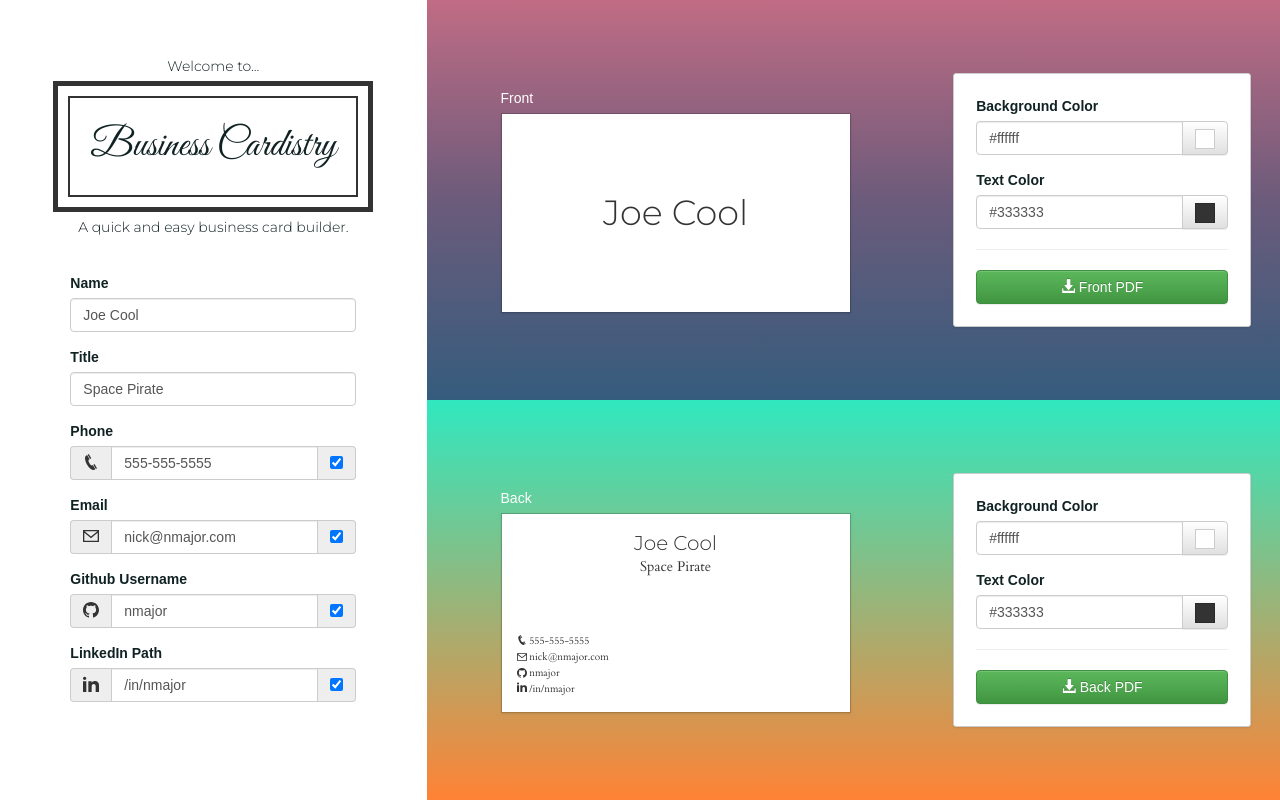
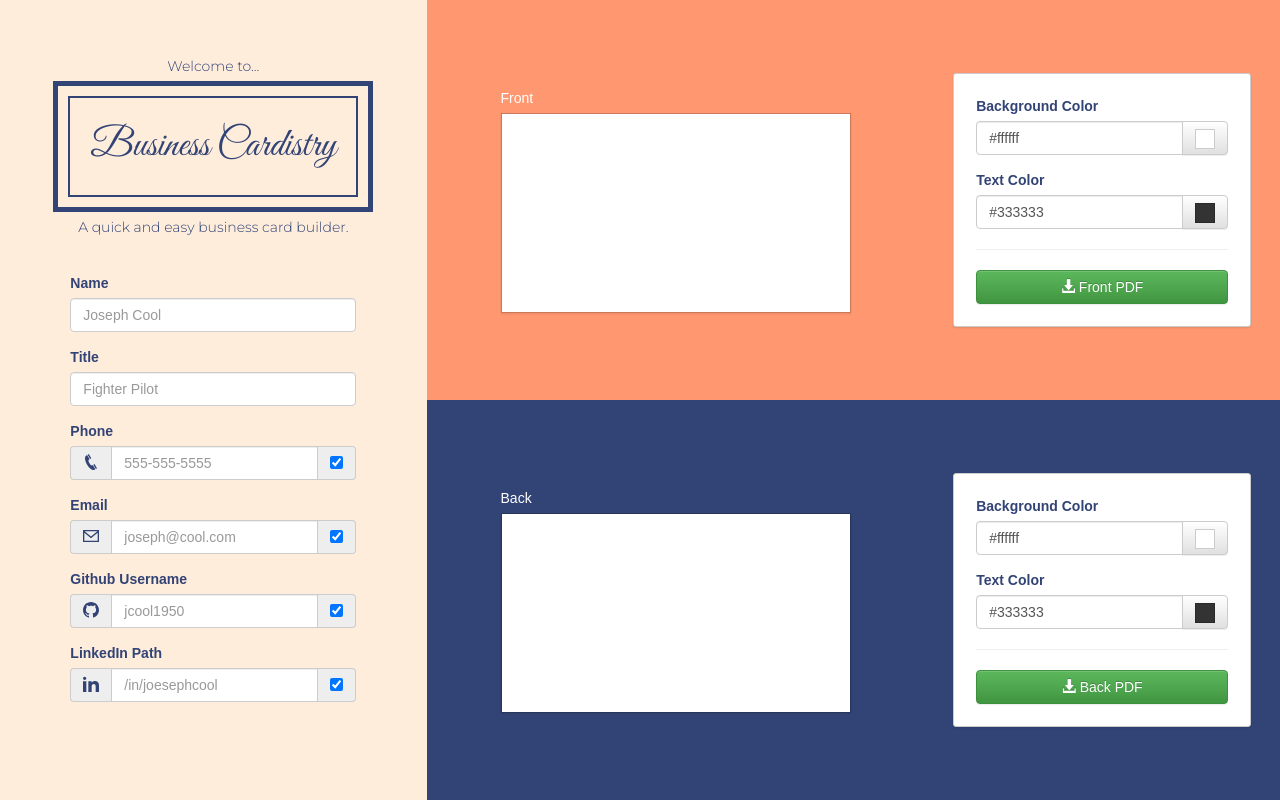
Before and after one commit to nmajor/business-cardistry-client, a React app: page / in a window 1280 px wide. Built offline with nearby package versions, Linux system fonts and the light colour scheme; some icons are missing.

Commit message:
Playing around with the colors and styling

```diff
--- a/src/components/CardBackContainer/CardBackContainer.css
+++ b/src/components/CardBackContainer/CardBackContainer.css
@@ -1,10 +1,7 @@
 .CardBackContainer {
   /* border-top: 5px solid #FFF; */
   padding: 30px 0;
-
-  background: #30E8BF;  /* fallback for old browsers */
-  background: -webkit-linear-gradient(to top, #FF8235, #30E8BF);  /* Chrome 10-25, Safari 5.1-6 */
-  background: linear-gradient(to top, #FF8235, #30E8BF); /* W3C, IE 10+/ Edge, Firefox 16+, Chrome 26+, Opera 12+, Safari 7+ */
+  background-color: #324376;  /* fallback for old browsers */
 }
 
 .CardBackContainer-preview {
--- a/src/components/CardBuildContainer/CardBuildContainer.css
+++ b/src/components/CardBuildContainer/CardBuildContainer.css
@@ -1,4 +1,6 @@
 .CardBuildContainer {
+  background-color: #FFEDDB;
+  color: #324376;
 }
 
 .CardBuildContainer-aside {
--- a/src/components/CardBuildContainer/CardBuildContainer.js
+++ b/src/components/CardBuildContainer/CardBuildContainer.js
@@ -13,13 +13,13 @@ class CardBuildContainer extends Component {
     super(props);
 
     this.state = {
-      name: 'Joe Cool',
-      title: 'Space Pirate',
+      name: '',
+      title: '',
 
-      phone: '555-555-5555',
-      email: 'nick@nmajor.com',
-      github: 'nmajor',
-      linkedin: '/in/nmajor',
+      phone: '',
+      email: '',
+      github: '',
+      linkedin: '',
 
       phoneShow: true,
       emailShow: true,
--- a/src/components/CardForm/CardForm.js
+++ b/src/components/CardForm/CardForm.js
@@ -54,7 +54,7 @@ class CardForm extends Component {
             <FormControl
               className="form-control"
               type="text"
-              placeholder="John Doe"
+              placeholder="Joseph Cool"
               name="name"
               value={name}
               onChange={this.handleTextChange}
@@ -65,7 +65,7 @@ class CardForm extends Component {
             <ControlLabel>Title</ControlLabel>
             <FormControl
               type="text"
-              placeholder="Space Pirate"
+              placeholder="Fighter Pilot"
               name="title"
               value={title}
               onChange={this.handleTextChange}
@@ -76,7 +76,7 @@ class CardForm extends Component {
             <ControlLabel>Phone</ControlLabel>
             <InputGroup>
               <InputGroup.Addon>
-                {phoneIcon('#333', 16)}
+                {phoneIcon('#324376', 16)}
               </InputGroup.Addon>
               <FormControl
                 type="text"
@@ -101,11 +101,11 @@ class CardForm extends Component {
             <ControlLabel>Email</ControlLabel>
             <InputGroup>
               <InputGroup.Addon>
-                {envelopeIcon('#333', 16)}
+                {envelopeIcon('#324376', 16)}
               </InputGroup.Addon>
               <FormControl
                 type="text"
-                placeholder="nick@nmajor.com"
+                placeholder="joseph@cool.com"
                 name="email"
                 value={email}
                 onChange={this.handleTextChange}
@@ -127,11 +127,11 @@ class CardForm extends Component {
             <ControlLabel>Github Username</ControlLabel>
             <InputGroup>
               <InputGroup.Addon>
-                {githubIcon('#333', 16)}
+                {githubIcon('#324376', 16)}
               </InputGroup.Addon>
               <FormControl
                 type="text"
-                placeholder="nmajor"
+                placeholder="jcool1950"
                 name="github"
                 value={github}
                 onChange={this.handleTextChange}
@@ -153,11 +153,11 @@ class CardForm extends Component {
             <ControlLabel>LinkedIn Path</ControlLabel>
             <InputGroup>
               <InputGroup.Addon>
-                {linkedinIcon('#333', 16)}
+                {linkedinIcon('#324376', 16)}
               </InputGroup.Addon>
               <FormControl
                 type="text"
-                placeholder="/in/nmajor"
+                placeholder="/in/joesephcool"
                 name="linkedin"
                 value={linkedin}
                 onChange={this.handleTextChange}
--- a/src/components/CardFrontContainer/CardFrontContainer.css
+++ b/src/components/CardFrontContainer/CardFrontContainer.css
@@ -2,9 +2,8 @@
   /* border-bottom: 5px solid #FFF; */
   padding: 30px 0;
 
-  background: #355C7D;  /* fallback for old browsers */
-  background: -webkit-linear-gradient(to bottom, #C06C84, #6C5B7B, #355C7D);  /* Chrome 10-25, Safari 5.1-6 */
-  background: linear-gradient(to bottom, #C06C84, #6C5B7B, #355C7D); /* W3C, IE 10+/ Edge, Firefox 16+, Chrome 26+, Opera 12+, Safari 7+ */
+
+  background-color: #FF9770;
 }
 
 .CardFrontContainer-preview {
--- a/src/components/Logo/Logo.css
+++ b/src/components/Logo/Logo.css
@@ -1,4 +1,6 @@
 .Logo {
+  color: #324376;
+  border-color: #324376;
   font-family: 'Montserrat', sans-serif;
   margin-bottom: 30px;
   display: flex;
@@ -10,14 +12,14 @@
 .Logo-outside-border {
   max-width: 400px;
   margin: 5px 0;
-  border: 5px solid #333;
+  border: 5px solid #324376;
   padding: 10px;
 }
 
 .Logo-inside-border {
   font-family: 'Great Vibes', cursive;
   padding: 15px;
-  border: 2px solid #333;
+  border: 2px solid #324376;
   font-size: 30px;
   text-align: center
 }
```
Also changed, not shown: NOTES.md (added, +1 -0 lines).
